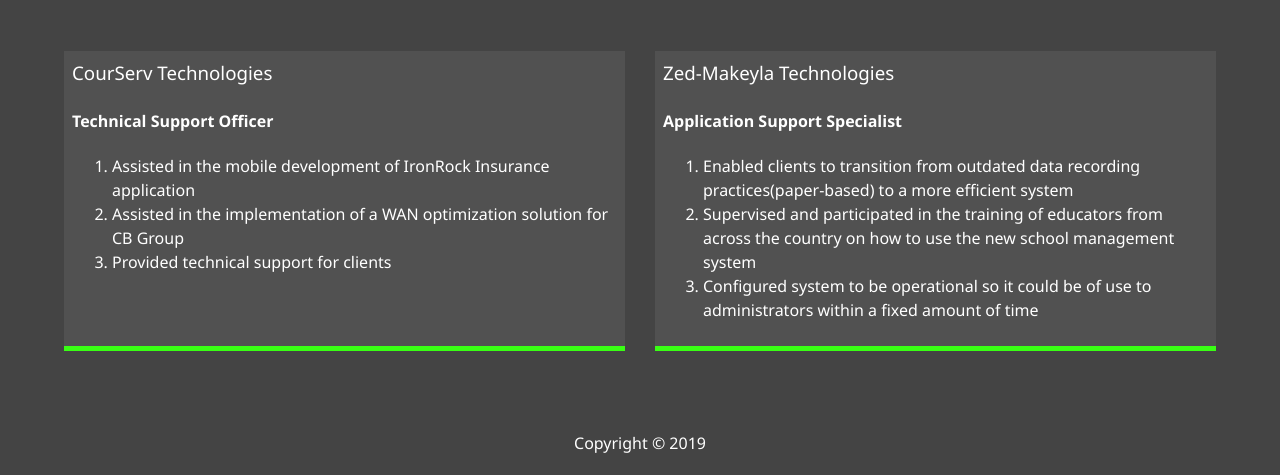
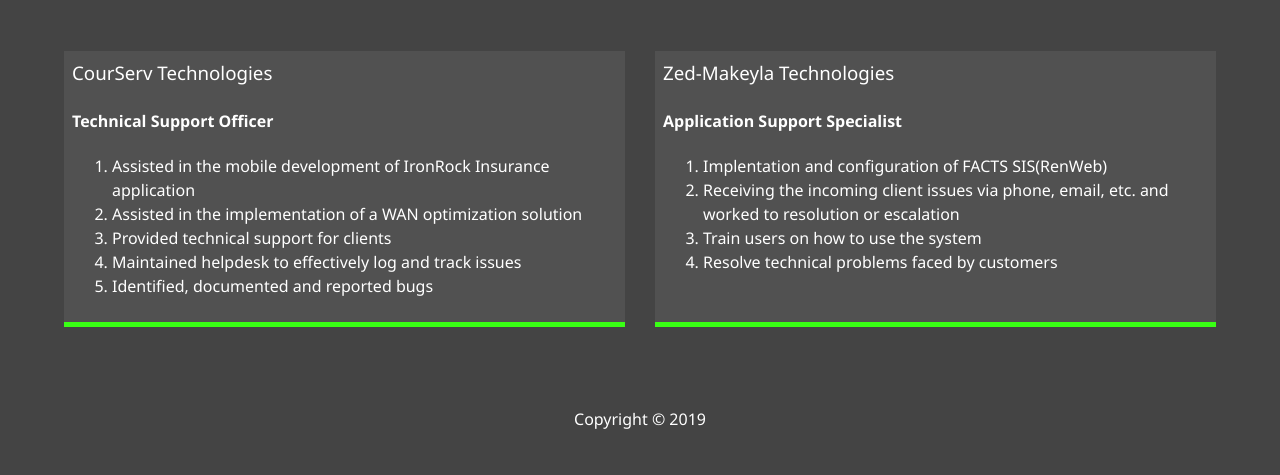
Before and after one commit to jarjarwalker/my_portfolio_site, a website: page about.html in a window 1280 px wide. Shown: the part 855-1330 px from the top of the page. After the commit the page ends 1306 px from the top, so only its background shows below. Drawn offline with Linux system fonts and the light colour scheme.

```diff
--- a/about.html
+++ b/about.html
@@ -61,8 +61,8 @@
             <div class="bio">
                 <h3 class="text-secondary">BIO</h3>
                 <p>Ever since I was a teenager, I've had ideas swarming my mind that I wanted to execute and materialize.
-                     Over the years I began to develop my coding skills under the mentorship of experienced, innovative developers.
-                      Recently, I decided to put my all into my true passion of programming and it has been the best self-investment
+                     Over the years I began to develop my coding skills by enrolling in online courses, coding bootcamps and by learning from
+                     mentors. Recently, I decided to put my all into my true passion of programming and it has been the best self-investment
                       I have made. I am excited to not only make my ideas reality, but also work alongside others who have the same passion
                        as me and want to share their knowledge make something great together. Having been raised all over the world from England,
                         to Botswana, to South Africa, then finally returning home to Jamaica, I appreciate the art of collaborating and learning from
@@ -75,20 +75,20 @@
                 <h4>Technical Support Officer</h4>
                 <ol>
                         <li>Assisted in the mobile development of IronRock Insurance application</li>
-                        <li>Assisted in the implementation of a WAN optimization solution for CB Group</li>
+                        <li>Assisted in the implementation of a WAN optimization solution</li>
                         <li>Provided technical support for clients</li>
+                        <li>Maintained helpdesk to effectively log and track issues</li>
+                        <li>Identified, documented and reported bugs</li>
                     </ol>
             </div>
             <div class="job job-2">
                 <h3>Zed-Makeyla Technologies</h3>
                 <h4>Application Support Specialist</h4>
                 <ol>
-                    <li>Enabled clients to transition from outdated data recording practices(paper-based) to a more
-                            efficient system</li>
-                    <li>Supervised and participated in the training of educators from across the country on how to use
-                            the new school management system</li>
-                    <li>Configured system to be operational so it could be of use to administrators within a fixed
-                            amount of time</li>
+                    <li>Implentation and configuration of FACTS SIS(RenWeb)</li>
+                    <li>Receiving the incoming client issues via phone, email, etc. and worked to resolution or escalation</li>
+                    <li>Train users on how to use the system</li>
+                    <li> Resolve technical problems faced by customers</li>
                 </ol>
             </div>
             <!-- <div class="job job-3">
--- a/package.json
+++ b/package.json
@@ -12,6 +12,7 @@
   "license": "MIT",
   "dependencies": {
     "gh-pages": "^2.0.1",
+    "lodash": "^4.17.15",
     "node-sass": "^4.12.0"
   }
 }
```
Also changed, not shown: scss/_mobile.scss (+20 -26 lines), dist/css/main.css, img/portraitLarge.jpg, 1 other file.
